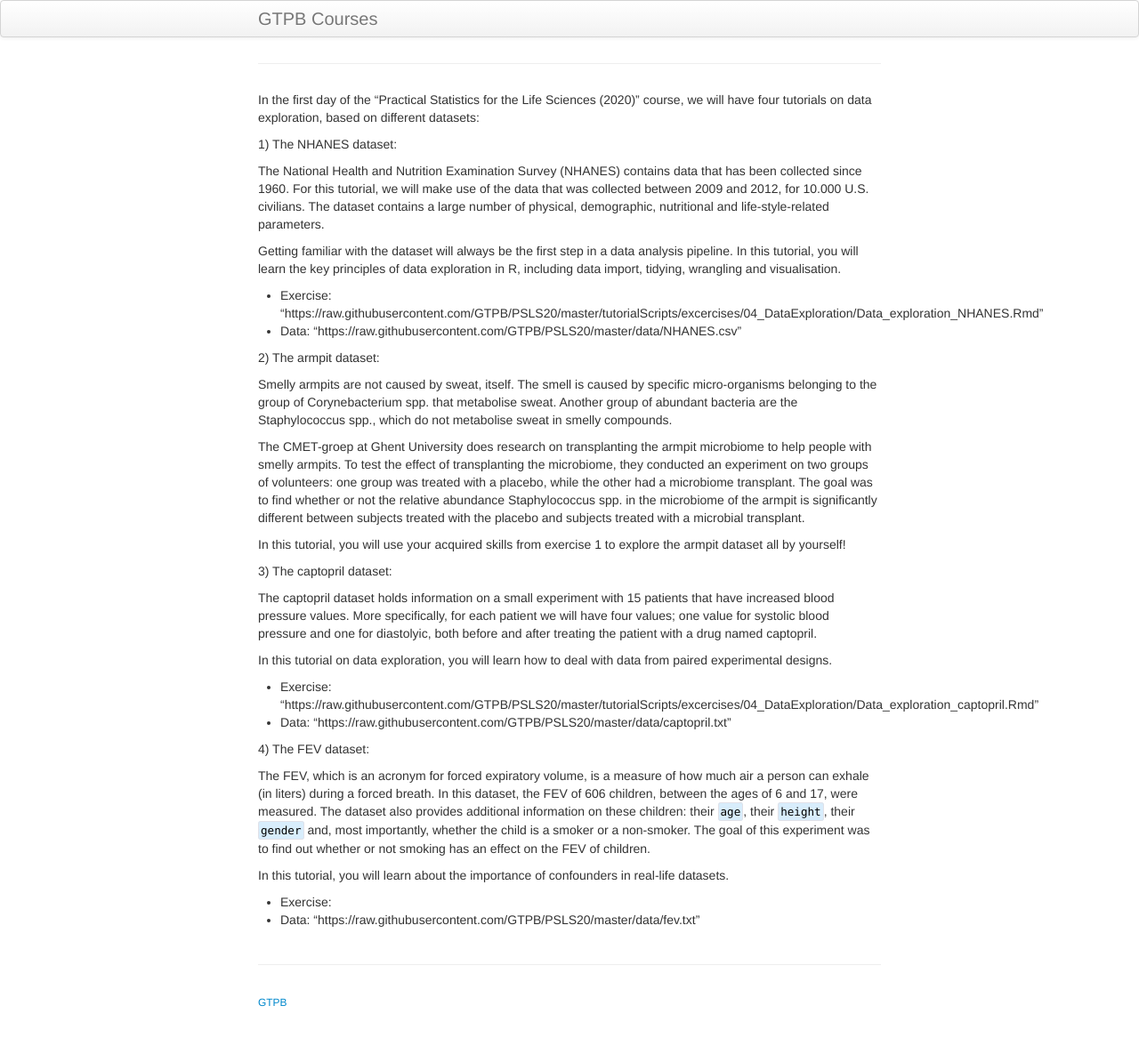
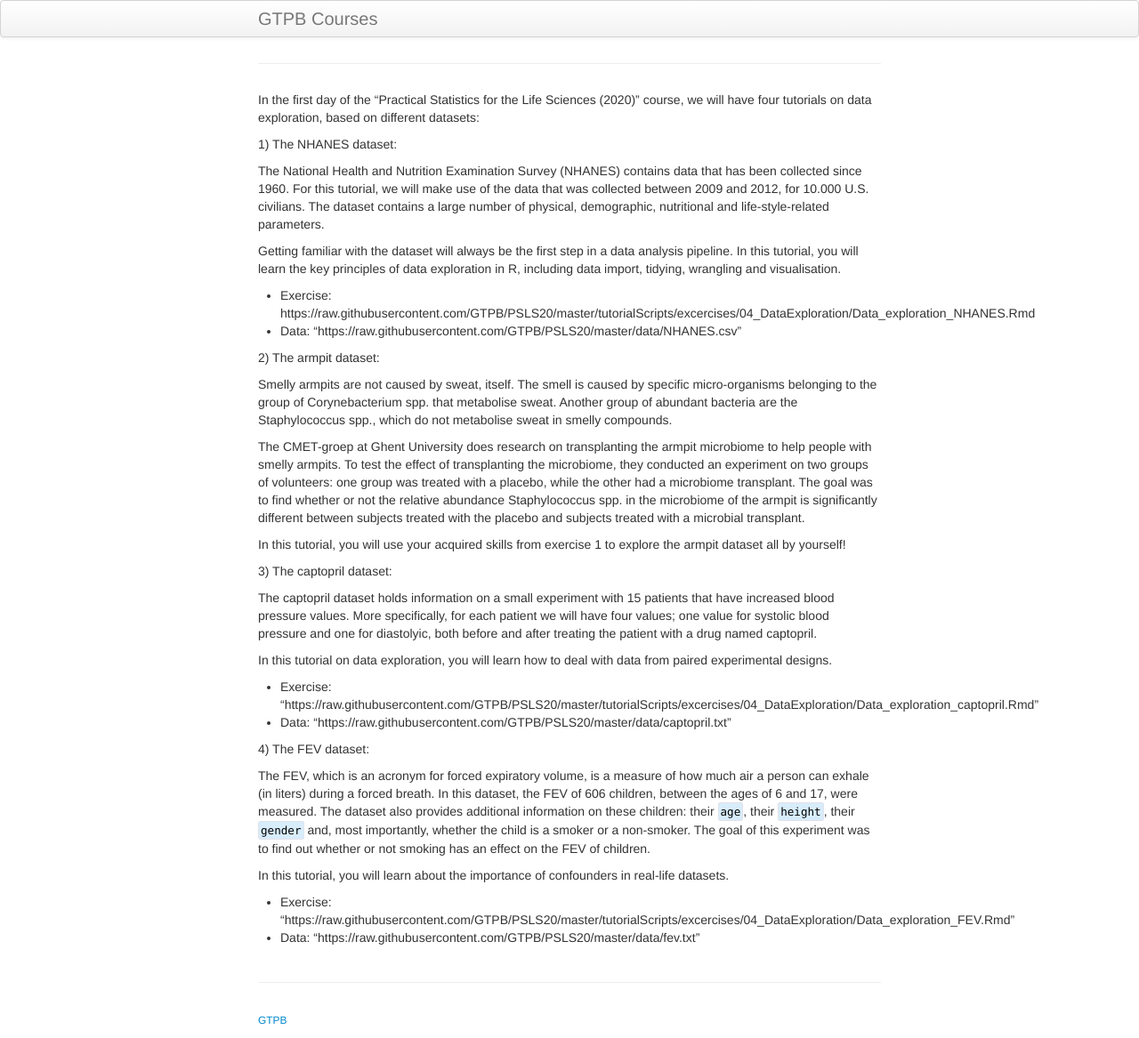
Before and after one commit to GTPB/PSLS20, a Jekyll site: the page built from pages/04_dataExploration.md, in a window 1280 px wide. Shown: the whole page at 89% size. Built offline with Jekyll 4.4.1, drawn with Linux system fonts in a browser that asks for light colours; our own code applies the rules of GitHub Pages for plain Markdown files.

Commit message:
update 04.md

```diff
--- a/pages/04_dataExploration.md
+++ b/pages/04_dataExploration.md
@@ -9,7 +9,7 @@
 Getting familiar with the dataset will always be the first step in a data analysis pipeline.
 In this tutorial, you will learn the key principles of data exploration in R, including data import, tidying, wrangling and visualisation.
 
-- Exercise: "https://raw.githubusercontent.com/GTPB/PSLS20/master/tutorialScripts/excercises/04_DataExploration/Data_exploration_NHANES.Rmd"
+- Exercise: https://raw.githubusercontent.com/GTPB/PSLS20/master/tutorialScripts/excercises/04_DataExploration/Data_exploration_NHANES.Rmd
 - Data: "https://raw.githubusercontent.com/GTPB/PSLS20/master/data/NHANES.csv"
 
 2) The armpit dataset:
@@ -48,5 +48,5 @@
 In this tutorial, you will learn about the importance of confounders in real-life datasets.
 
 
-- Exercise:
+- Exercise: "https://raw.githubusercontent.com/GTPB/PSLS20/master/tutorialScripts/excercises/04_DataExploration/Data_exploration_FEV.Rmd"
 - Data: "https://raw.githubusercontent.com/GTPB/PSLS20/master/data/fev.txt"
```
